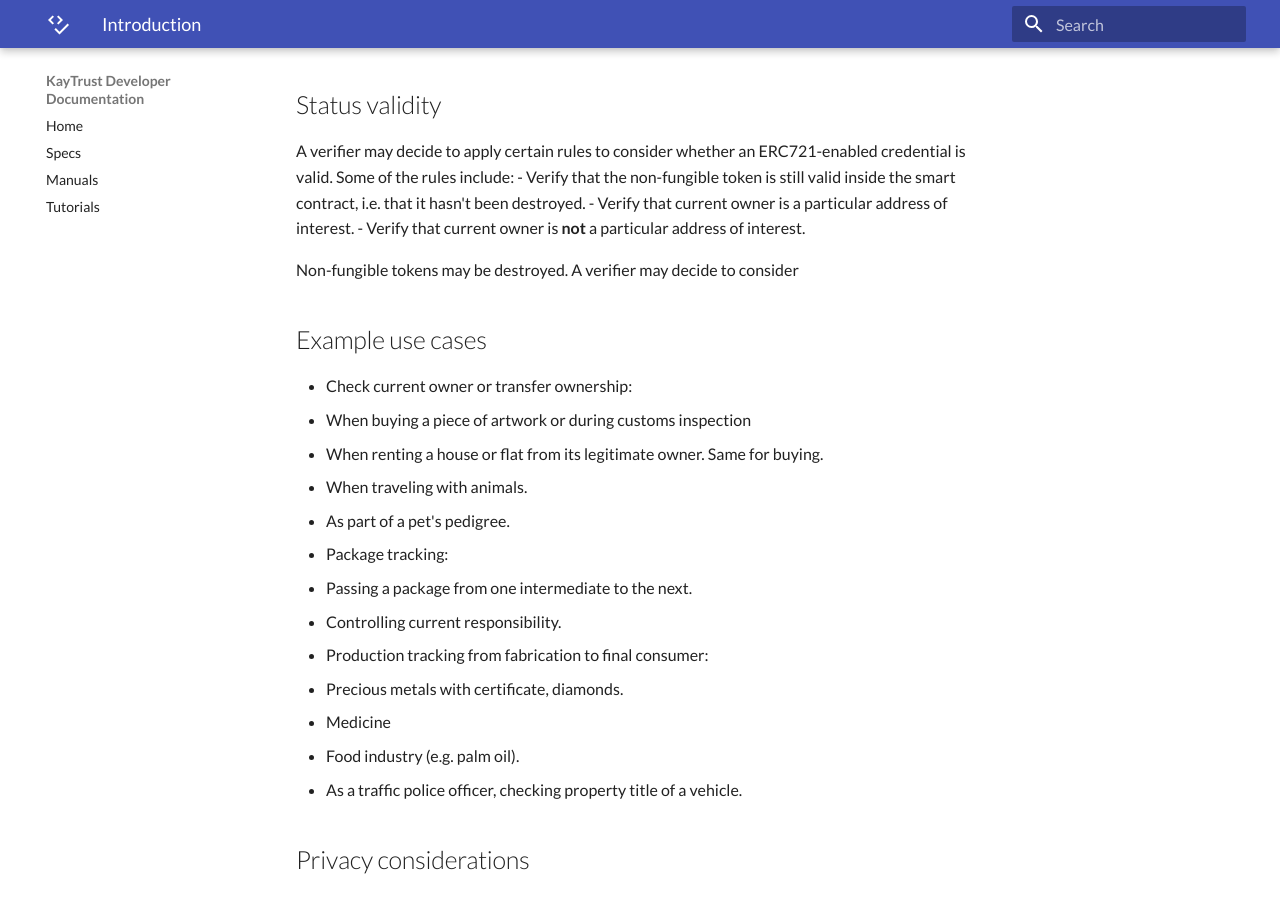
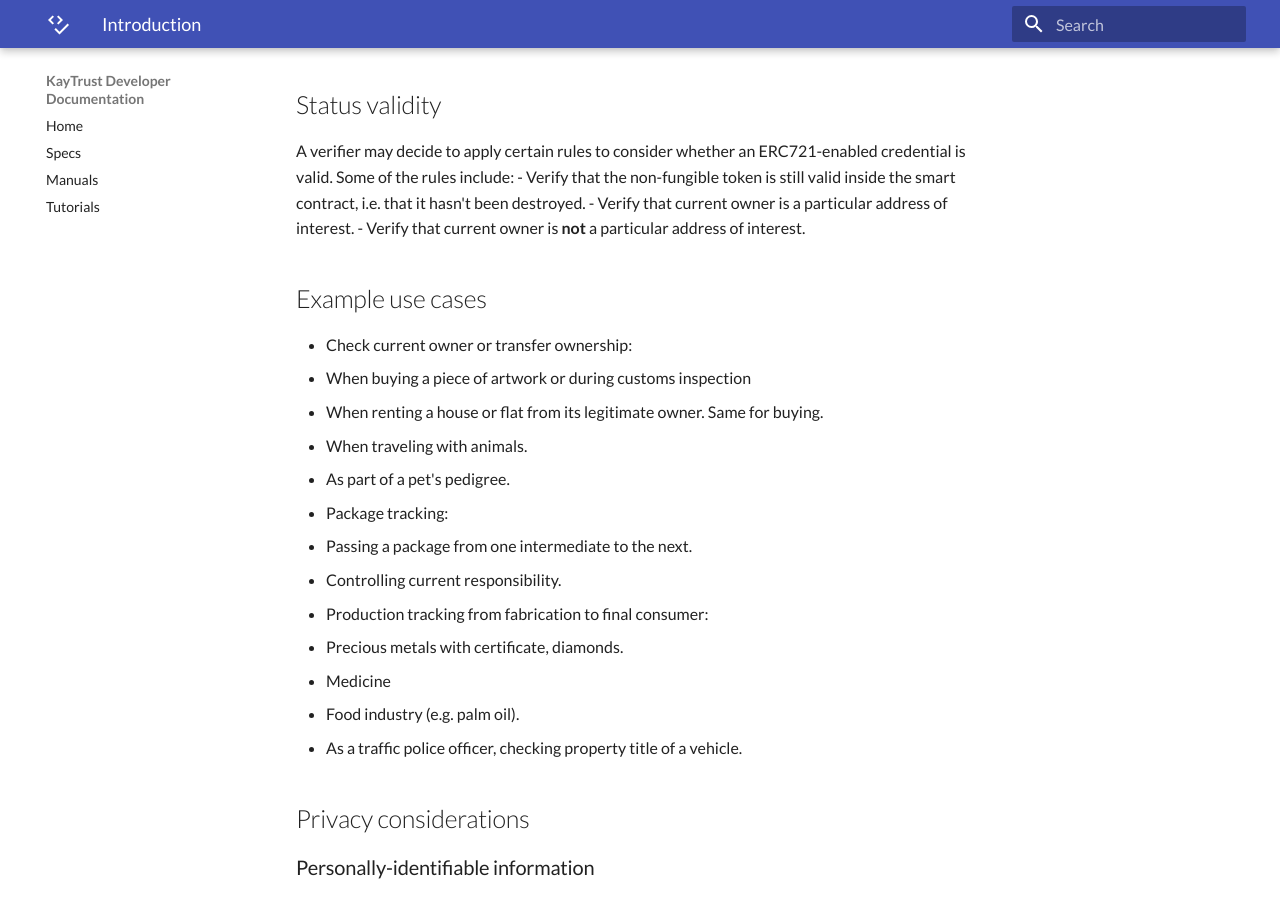
Before and after one commit to KayTrust/kaytrust.github.io, an MkDocs documentation site: the page built from docs/Specs/Credential-Status-ERC721.md, in a window 1280 px wide and 900 px high, scrolled down 1013 px. Built offline with MkDocs 1.6.1 and Material for MkDocs 9.7.7, drawn with Linux system fonts in a browser that asks for light colours.

Commit message:
Updated Credential Status ERC721

```diff
--- a/docs/Specs/Credential-Status-ERC721.md
+++ b/docs/Specs/Credential-Status-ERC721.md
@@ -31,8 +31,6 @@ A verifier may decide to apply certain rules to consider whether an ERC721-enabl
 - Verify that current owner is a particular address of interest.
 - Verify that current owner is **not** a particular address of interest.
 
-Non-fungible tokens may be destroyed. A verifier may decide to consider
-
 ## Example use cases
 
 - Check current owner or transfer ownership:
```
